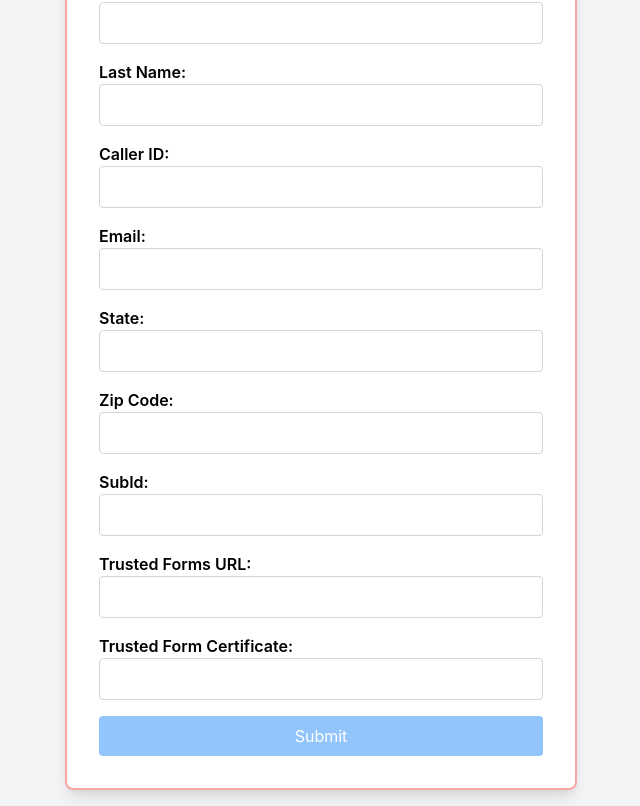
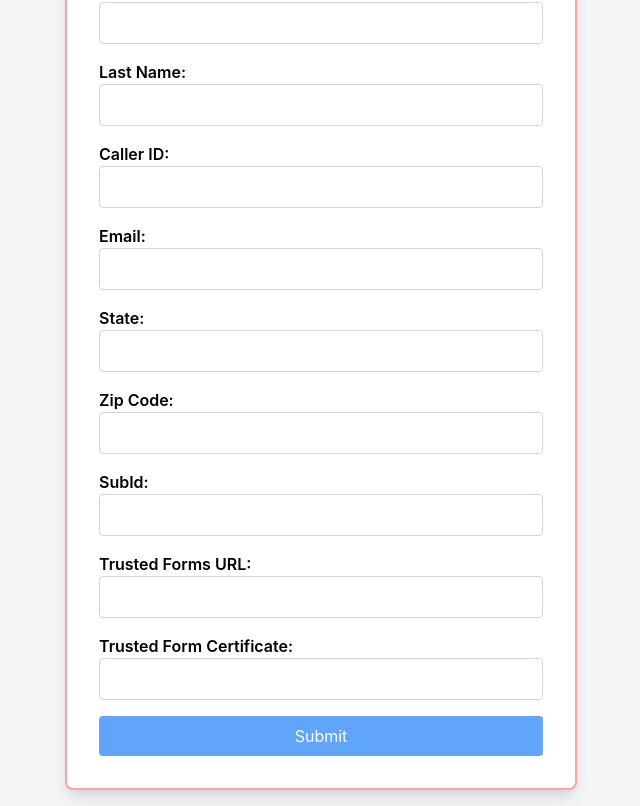
Before and after one commit to ANUXR4G/Form-API, a React (Create React App) app: page / in a window 1280 px wide. Shown: the part 292-1098 px from the top of the page, without its empty margins (319-959 px from the left). Built offline with nearby package versions, Linux system fonts and the light colour scheme.

Commit message:
Initial Commit

```diff
--- a/src/App.js
+++ b/src/App.js
@@ -169,7 +169,7 @@
           <div className="text-center">
             <button
               type="submit"
-              className="w-full bg-blue-300 text-white p-2 rounded hover:bg-blue-600"
+              className="w-full bg-blue-400 text-white p-2 rounded hover:bg-blue-600"
               disabled={isSubmitting}
             >
               {isSubmitting ? 'Submitting...' : 'Submit'}
```
